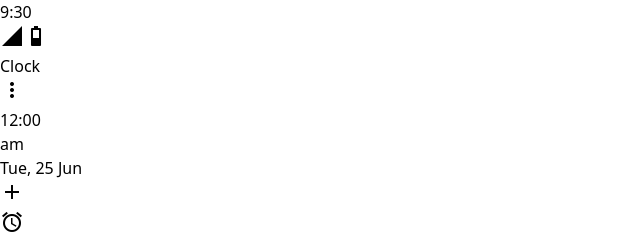
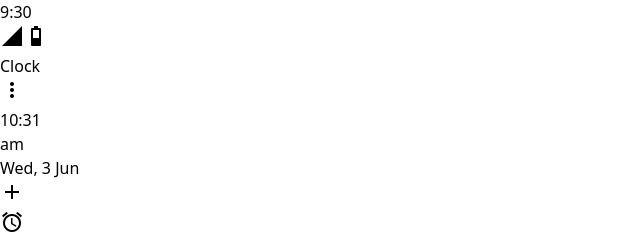
Before and after one commit to sinan-q/clock-web-app, a React (Vite) app: page /clock in a window 1280 px wide. Shown: the top 234 px of the page, without its empty margins (0-640 px from the left). Built offline with nearby package versions, Linux system fonts and the light colour scheme; the HTML template or start-up script is replaced by a standard one; what @material-tailwind/html would draw is missing.

Commit message:
Added functional Clock with moment.js

```diff
--- a/package.json
+++ b/package.json
@@ -11,6 +11,7 @@
   },
   "dependencies": {
     "@material-tailwind/html": "^2.2.2",
+    "moment": "^2.30.1",
     "react": "^18.3.1",
     "react-dom": "^18.3.1",
     "react-router-dom": "^6.24.0"
--- a/src/components/Clock.jsx
+++ b/src/components/Clock.jsx
@@ -1,17 +1,34 @@
-import React from 'react'
+import { useEffect, useState } from 'react'
 import FAB from './FAB'
+import moment from 'moment/moment'
 
 const Clock = () => {
+    const [time, setTime] = useState("loading")
+    const [timeam, setTimeam] = useState("")
+    const [date, setDate] = useState("loading")
+
+
+    useEffect(() => {
+
+        setInterval(() => {
+
+            const dateObject = moment()
+            setTimeam(dateObject.format('a'))
+            setTime( dateObject.format(' h:mm'))
+            setDate(dateObject.format('ddd, d MMM'))
+        }, 1000)
+
+      }, [])
   return (
     <>
     <div className='flex-1 m-4 pt-8'>
         <div className='flex items-center flex-col'>
             <div className='flex items-end'>
-                <div className=' text-5xl'>12:00</div>
-                <div className=' align-text-bottom'>am</div>
+                <div className=' text-5xl'>{time}</div>
+                <div className='ml-2 align-text-bottom'>{timeam}</div>
             </div>
-            <div className='mt-3'>
-                Tue, 25 Jun
+            <div className='text-xs'>
+                {date}
             </div>
         </div>
         <div>
```
Also changed, not shown: 1 other file (tests, documents, lock files or other folders).
